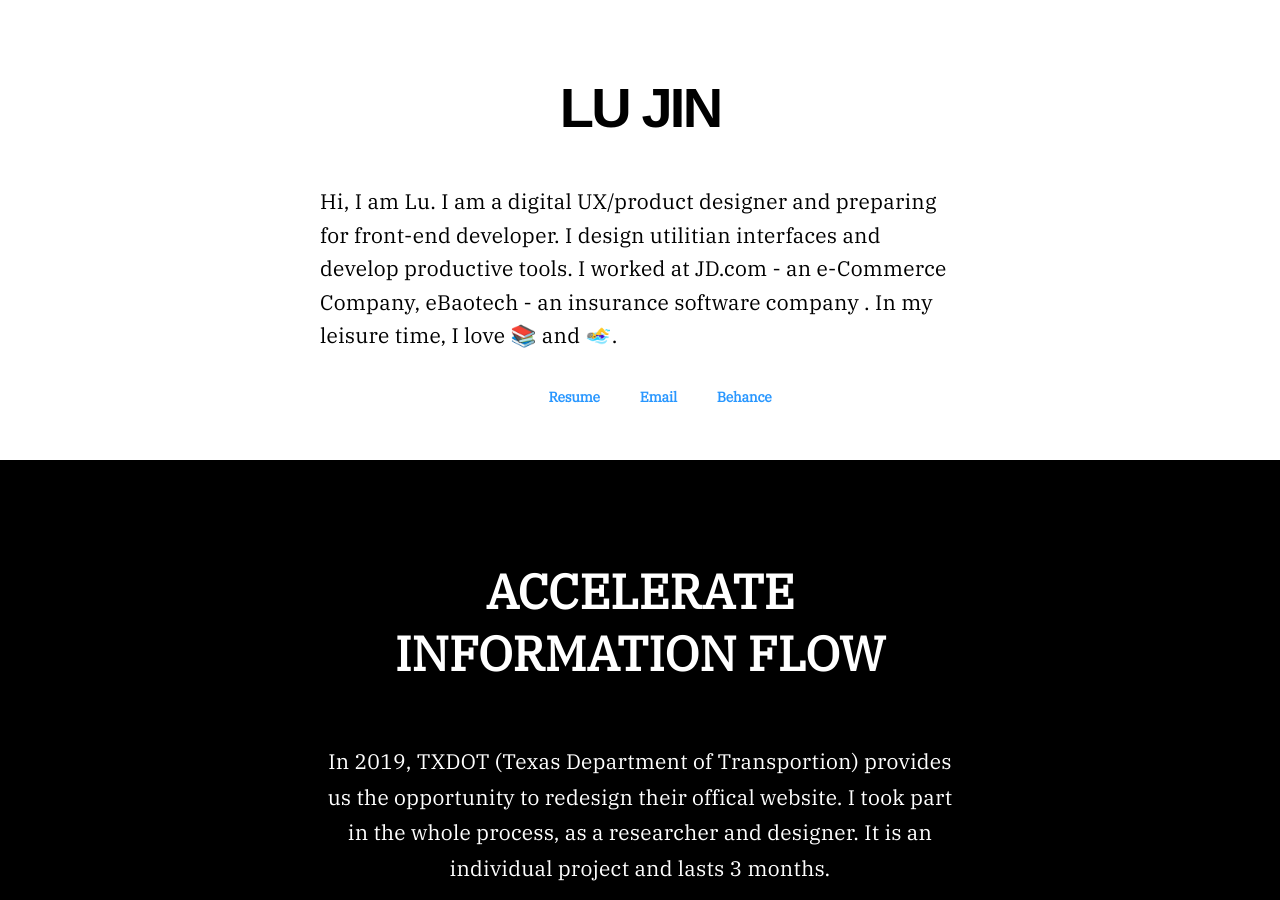
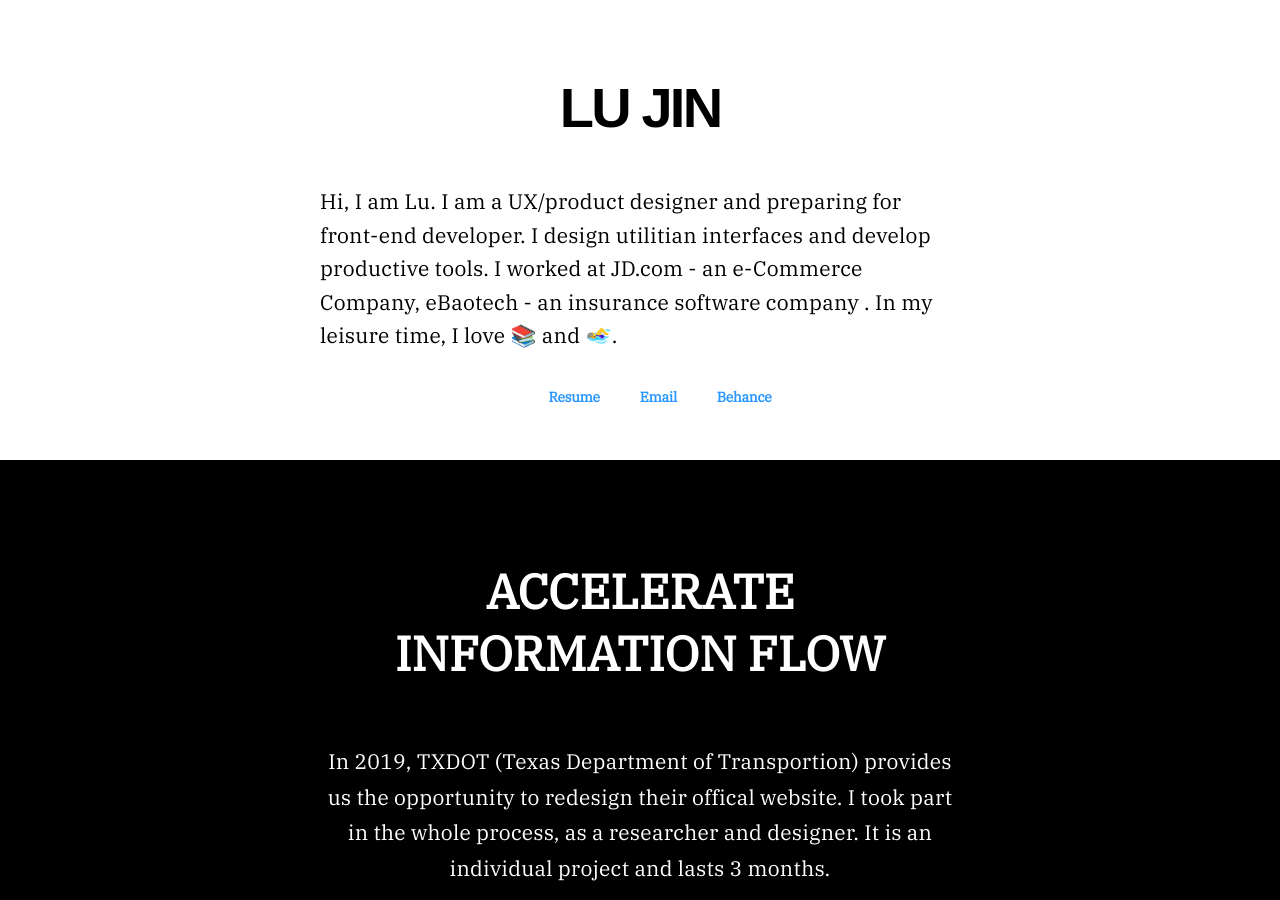
Before and after one commit to beforux/ShakeYourLove, a Jekyll site: the page index.html, which Jekyll copies as it is, in a window 1280 px wide and 900 px high. Built offline with Jekyll 4.4.1, drawn with Linux system fonts in a browser that asks for light colours.

Commit message:
Update index.html

```diff
--- a/index.html
+++ b/index.html
@@ -9,7 +9,7 @@
 <body>
 	<header>
 		<h1 class="name">LU JIN</h1>
-		<p class="intro">Hi, I am Lu. I am a digital UX/product designer and preparing for front-end developer. I design utilitian interfaces and develop productive tools. I worked at JD.com - an e-Commerce Company, eBaotech - an insurance software company . In my leisure time, I love 📚 and 🏊‍♀️.</p>
+		<p class="intro">Hi, I am Lu. I am a UX/product designer and preparing for front-end developer. I design utilitian interfaces and develop productive tools. I worked at JD.com - an e-Commerce Company, eBaotech - an insurance software company . In my leisure time, I love 📚 and 🏊‍♀️.</p>
 	</header>
 
 	<div class="connection">
```
